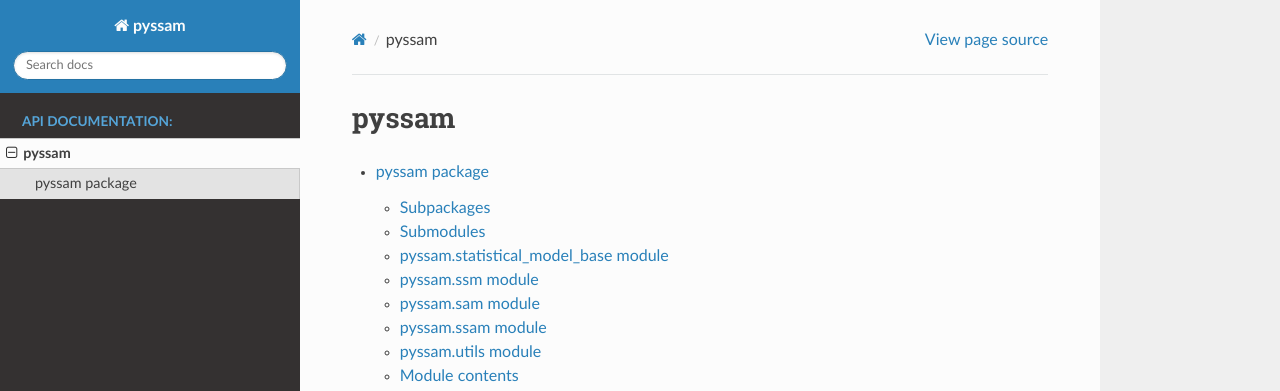
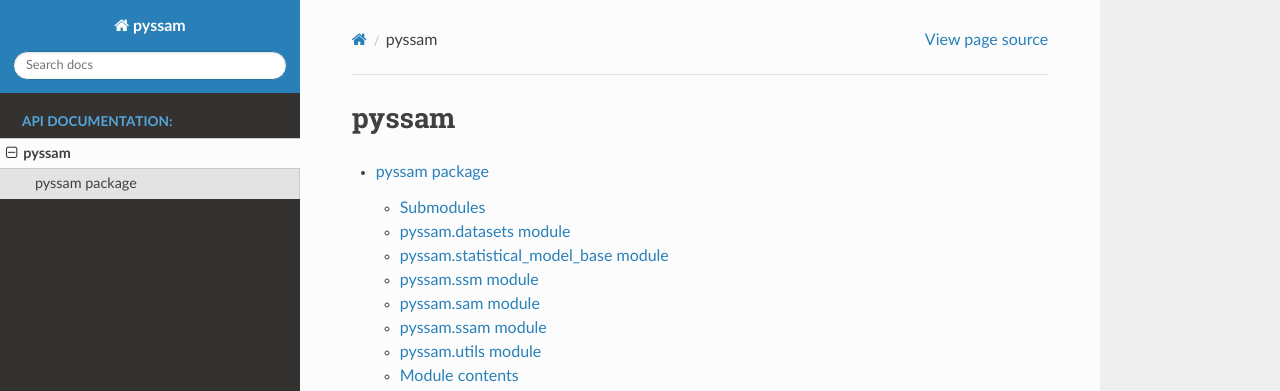
Before and after one commit to jvwilliams23/pyssam, a Sphinx documentation site: the page built from docs/modules.rst, in a window 1280 px wide. Shown: the top 391 px of the page. Built offline with Sphinx 7.4.7 and the Read the Docs theme 2.0.0, drawn with Linux system fonts in a browser that asks for light colours; pages that are not in the unit, such as notebooks, are missing from menus.

Commit message:
docs: tidy up subpackages
Removes issue of different formatting for pyssam.datasets in sphinx.

```diff
--- a/docs/pyssam.rst
+++ b/docs/pyssam.rst
@@ -1,16 +1,16 @@
 pyssam package
 ==============
 
-Subpackages
------------
-
-.. toctree::
-   :maxdepth: 2
-
-   pyssam.datasets
-
 Submodules
 ----------
+
+pyssam.datasets module
+----------------------
+
+.. automodule:: pyssam.datasets
+   :members:
+   :undoc-members:
+   :show-inheritance:
 
 pyssam.statistical\_model\_base module
 --------------------------------------
```
Also changed, not shown: docs/pyssam.datasets.rst (deleted, +0 -13 lines).
